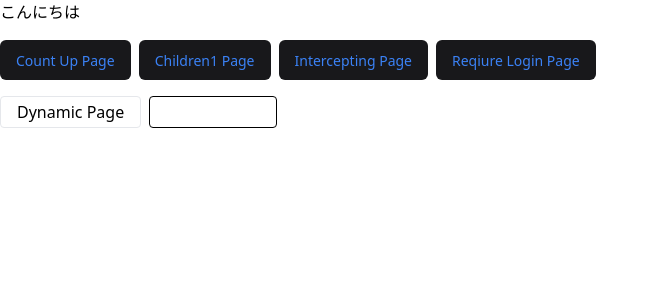
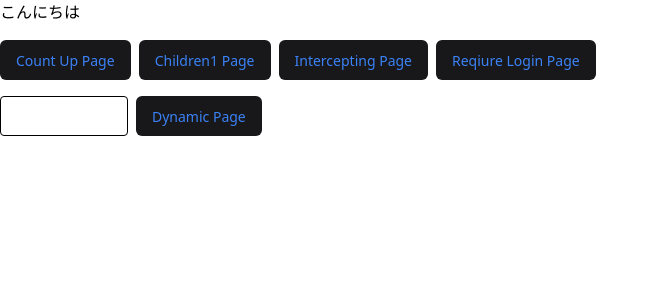
Before and after one commit to hata0/app-router-tutorial, a Next.js app: page / in a window 1280 px wide. Shown: the top 300 px of the page, without its empty margins (0-659 px from the left). Built offline with nearby package versions, Linux system fonts and the light colour scheme.

Commit message:
feat: dynamic pageへ遷移するためのフォームの見た目を改善

```diff
--- a/src/app/page.tsx
+++ b/src/app/page.tsx
@@ -1,7 +1,7 @@
 "use client";
 
+import { BaseButton } from "@/components/ui/base/BaseButton";
 import { LinkButton } from "@/components/ui/domain/LinkButton";
-import { SimpleButton } from "@/components/ui/domain/SimpleButton";
 import { useRouter } from "next/navigation";
 import { useState } from "react";
 
@@ -23,12 +23,17 @@ const HomePage = () => {
         <LinkButton href="/require-login">Reqiure Login Page</LinkButton>
       </div>
       <div className="flex space-x-[8px]">
-        <SimpleButton onClick={handleClick}>Dynamic Page</SimpleButton>
         <input
           onChange={(e) => setText(e.target.value)}
           value={text}
           className="w-[128px] rounded-[4px] border-[1px] border-black px-[8px]"
         />
+        <BaseButton
+          onClick={handleClick}
+          className="h-[40px] rounded-[6px] bg-zinc-900 px-[16px] py-[8px] text-[14px] font-medium text-blue-500 hover:bg-zinc-900/90"
+        >
+          Dynamic Page
+        </BaseButton>
       </div>
     </div>
   );
```
